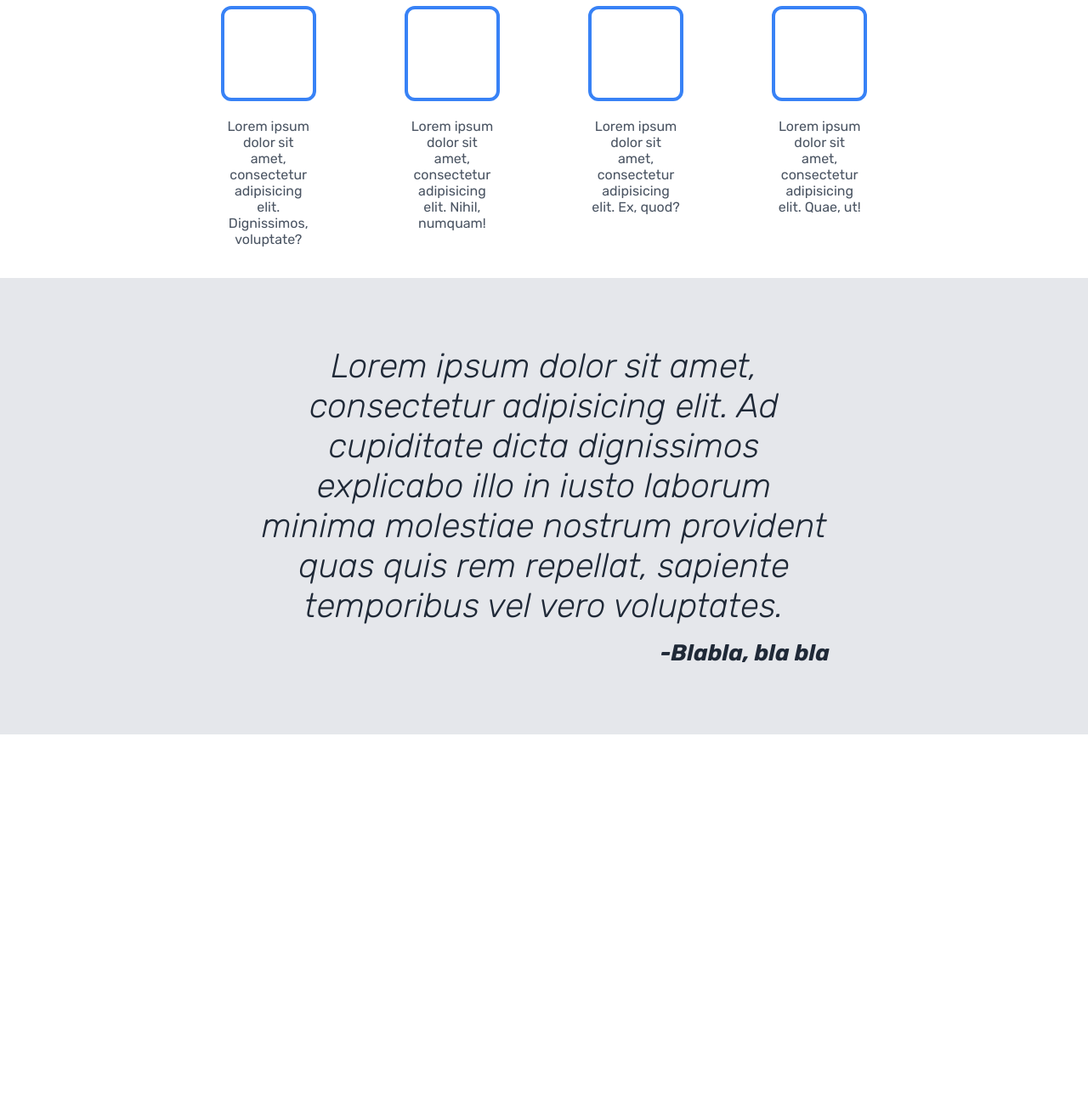
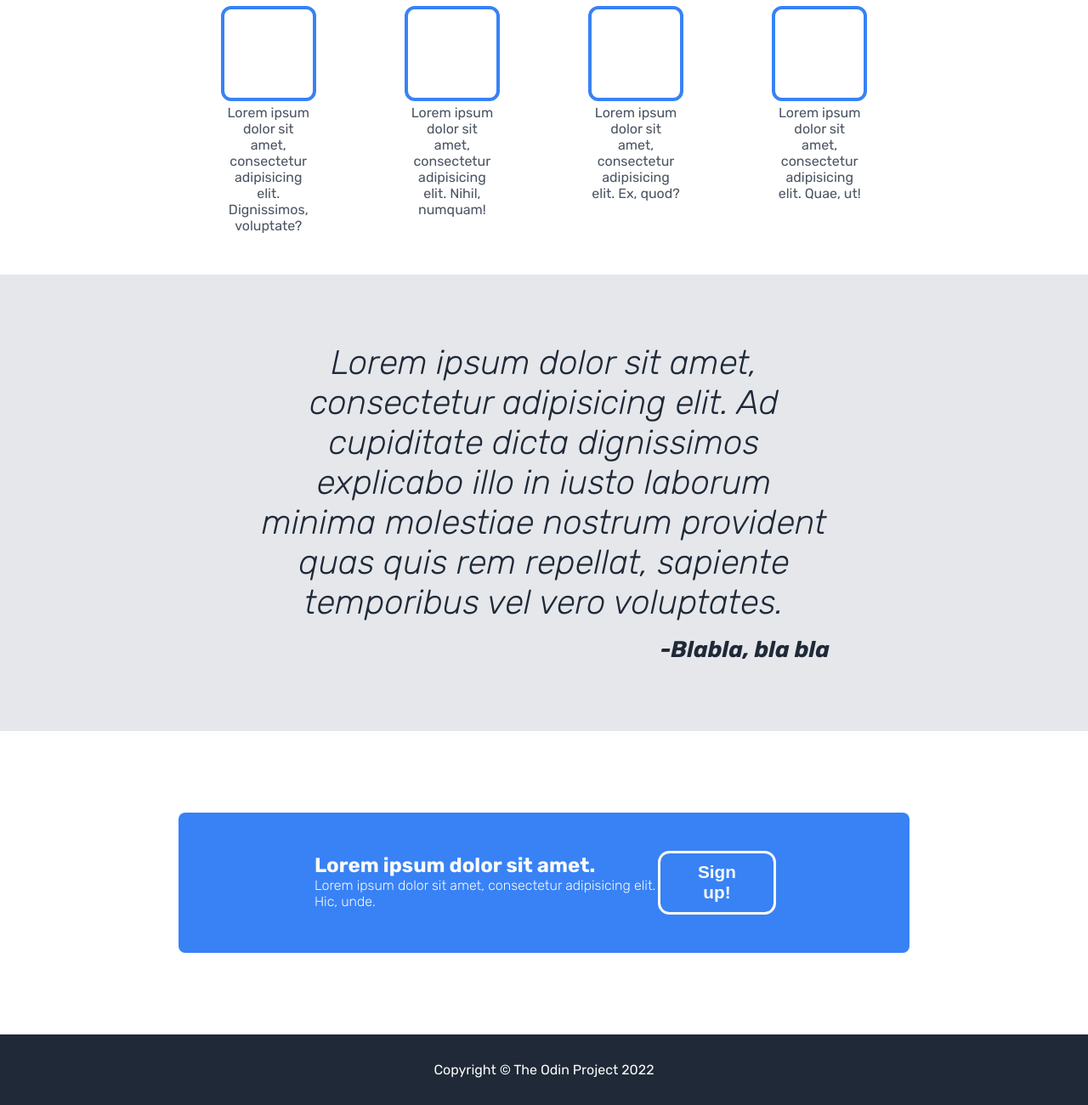
Before and after one commit to Venyl/landing-page, a plain HTML site: page index.html in a window 1280 px wide. Shown: the part 637-1937 px from the top of the page at 85% size. Before the commit the page ends 1501 px from the top, so only its background shows below. Drawn offline with Linux system fonts and the light colour scheme.

Commit message:
Add footer

```diff
--- a/index.html
+++ b/index.html
@@ -11,57 +11,71 @@
 <body>
 <header>
     <nav>
-        <h2 class="header-logo">Header Logo</h2>
+        <h2 class="header-logo select-light-text">Header Logo</h2>
         <div class="nav-links">
-            <a href="#">header link one</a>
-            <a href="#">header link two</a>
-            <a href="#">header link three</a>
+            <a class="select-light-text" href="#">header link one</a>
+            <a class="select-light-text" href="#">header link two</a>
+            <a class="select-light-text" href="#">header link three</a>
         </div>
     </nav>
     <div class="hero">
         <div>
-            <h1 class="hero-main">Lorem ipsum dolor sit amet.</h1>
-            <p class="hero-secondary">
+            <h1 class="hero-main select-light-text">Lorem ipsum dolor sit amet.</h1>
+            <p class="hero-secondary select-light-text">
                 Lorem ipsum dolor sit amet, consectetur adipisicing elit. Aliquam error eveniet impedit necessitatibus
                 possimus provident quaerat qui unde, voluptas voluptatum?
             </p>
             <button class="btn">Sign up</button>
 
         </div>
-        <div class="header-image-wrapper">This is a placeholder for an image</div>
+        <div class="header-image-wrapper select-light-text">This is a placeholder for an image</div>
     </div>
 </header>
 
 <main>
     <article>
-        <h1>Some random information</h1>
+        <h1 class="select-dark-text">Some random information</h1>
         <div class="cards">
             <div class="card">
                 <div class="card-img"></div>
-                <p>Lorem ipsum dolor sit amet, consectetur adipisicing elit. Dignissimos, voluptate?</p>
+                <p class="select-dark-text">Lorem ipsum dolor sit amet, consectetur adipisicing elit. Dignissimos,
+                    voluptate?</p>
             </div>
             <div class="card">
                 <div class="card-img"></div>
-                <p>Lorem ipsum dolor sit amet, consectetur adipisicing elit. Nihil, numquam!</p>
+                <p class="select-dark-text">Lorem ipsum dolor sit amet, consectetur adipisicing elit. Nihil,
+                    numquam!</p>
             </div>
             <div class="card">
                 <div class="card-img"></div>
-                <p>Lorem ipsum dolor sit amet, consectetur adipisicing elit. Ex, quod?</p>
+                <p class="select-dark-text">Lorem ipsum dolor sit amet, consectetur adipisicing elit. Ex, quod?</p>
             </div>
             <div class="card">
                 <div class="card-img"></div>
-                <p>Lorem ipsum dolor sit amet, consectetur adipisicing elit. Quae, ut!</p>
+                <p class="select-dark-text">Lorem ipsum dolor sit amet, consectetur adipisicing elit. Quae, ut!</p>
             </div>
         </div>
     </article>
     <div class="quote">
-        <blockquote>Lorem ipsum dolor sit amet, consectetur adipisicing elit. Ad cupiditate dicta dignissimos explicabo
+        <blockquote class="select-dark-text">Lorem ipsum dolor sit amet, consectetur adipisicing elit. Ad cupiditate
+            dicta dignissimos explicabo
             illo in iusto laborum minima molestiae nostrum provident quas quis rem repellat, sapiente temporibus vel
             vero voluptates.
-            <h6 class="quotee">-Blabla, bla bla</h6>
+            <h6 class="quotee select-dark-text">-Blabla, bla bla</h6>
         </blockquote>
     </div>
-    <div class="call-to-action"></div>
+    <div class="call-to-action">
+        <div class="container">
+            <div class="container-text">
+                <h2>Lorem ipsum dolor sit amet.</h2>
+                <p>Lorem ipsum dolor sit amet, consectetur adipisicing elit. Hic, unde.</p>
+            </div>
+            <button class="btn btn-invert">Sign up!</button>
+        </div>
+    </div>
 </main>
+<footer>
+    <p>Copyright &copy; The Odin Project 2022</p>
+</footer>
 </body>
 </html>
--- a/style.css
+++ b/style.css
@@ -21,8 +21,20 @@ body {
 
 header,
 article,
-.quote {
+.quote,
+.call-to-action,
+footer {
     padding: 1rem min(8vw, 20em);
+}
+
+h1,
+h2,
+h3,
+h4,
+h5,
+h6,
+p {
+    margin: 0;
 }
 
 header {
@@ -87,7 +99,7 @@ a {
     font-weight: 600;
     padding: .5em 1.5em;
     cursor: pointer;
-    transition: background 200ms ease-in;
+    transition: background 200ms ease-in, color 200ms ease-in;
     color: inherit;
     border: 0;
     border-radius: .5em;
@@ -135,6 +147,16 @@ article > h1 {
     gap: .5rem;
 }
 
+.select-dark-text::selection {
+    color: var(--primary);
+    background: var(--dark);
+}
+
+.select-light-text::selection {
+    color: var(--dark);
+    background: var(--primary);
+}
+
 .card > p {
     flex-grow: 1;
     text-align: center;
@@ -168,3 +190,50 @@ blockquote {
     margin: 1rem 0 0 0;
     text-align: right;
 }
+
+.call-to-action {
+    display: grid;
+    margin: 5rem 0;
+    place-items: center;
+}
+
+.container-text > *::selection {
+    color: var(--accent);
+    background: var(--primary);
+}
+
+.container {
+    display: flex;
+    justify-content: space-between;
+    width: 80%;
+    padding: 3rem 10rem;
+    color: var(--primary);
+    border-radius: .5em;
+    background: var(--accent);
+}
+
+.container-text {
+    display: flex;
+    flex-direction: column;
+}
+
+.container-text > p {
+    font-weight: 300;
+}
+
+.btn-invert {
+    outline: .2rem solid var(--primary);
+}
+
+.btn-invert:hover {
+    color: var(--accent);
+    background: var(--primary);
+}
+
+footer {
+    display: grid;
+    color: var(--primary);
+    background: var(--dark);
+    place-items: center;
+    padding-block: 2rem;
+}
```
